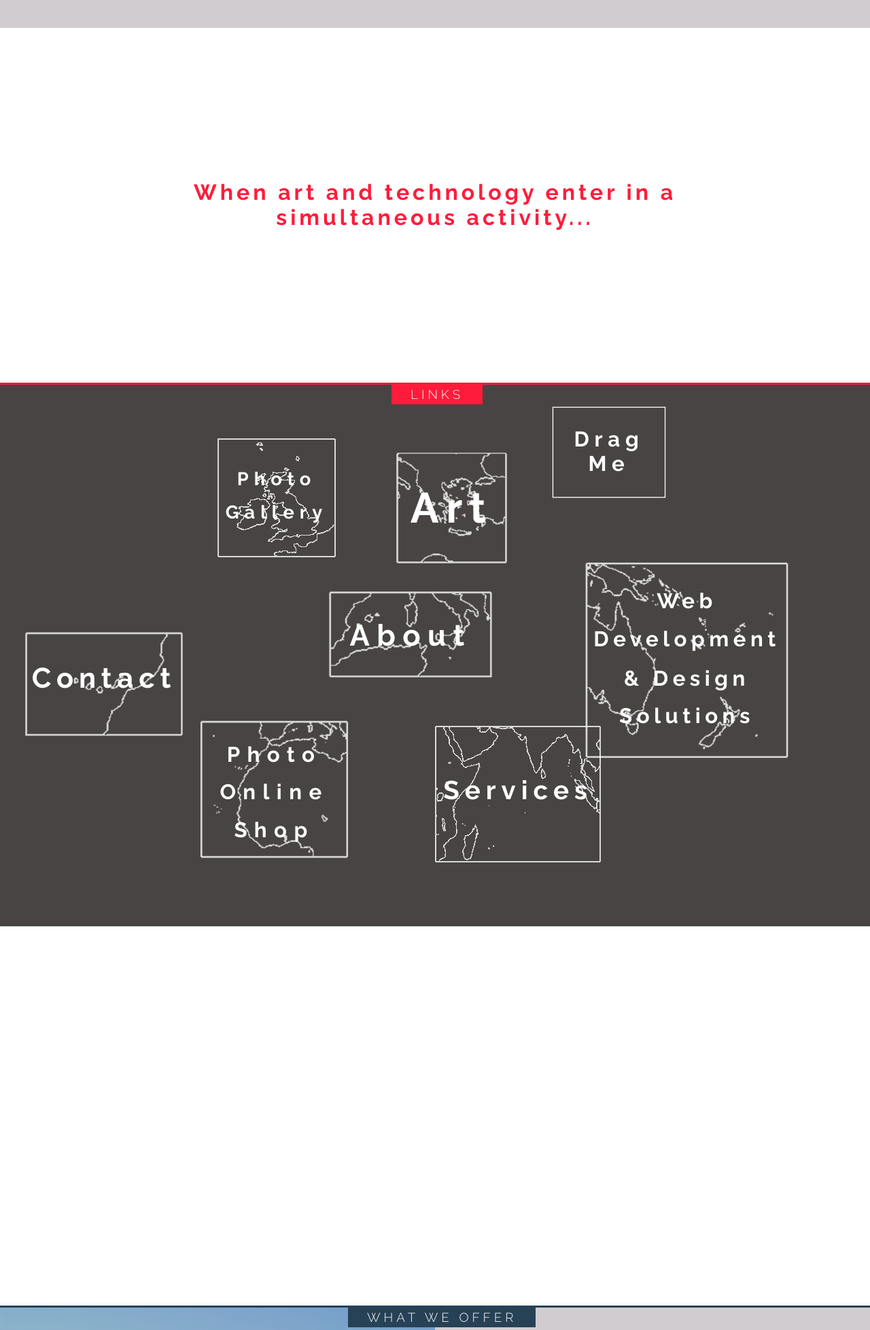
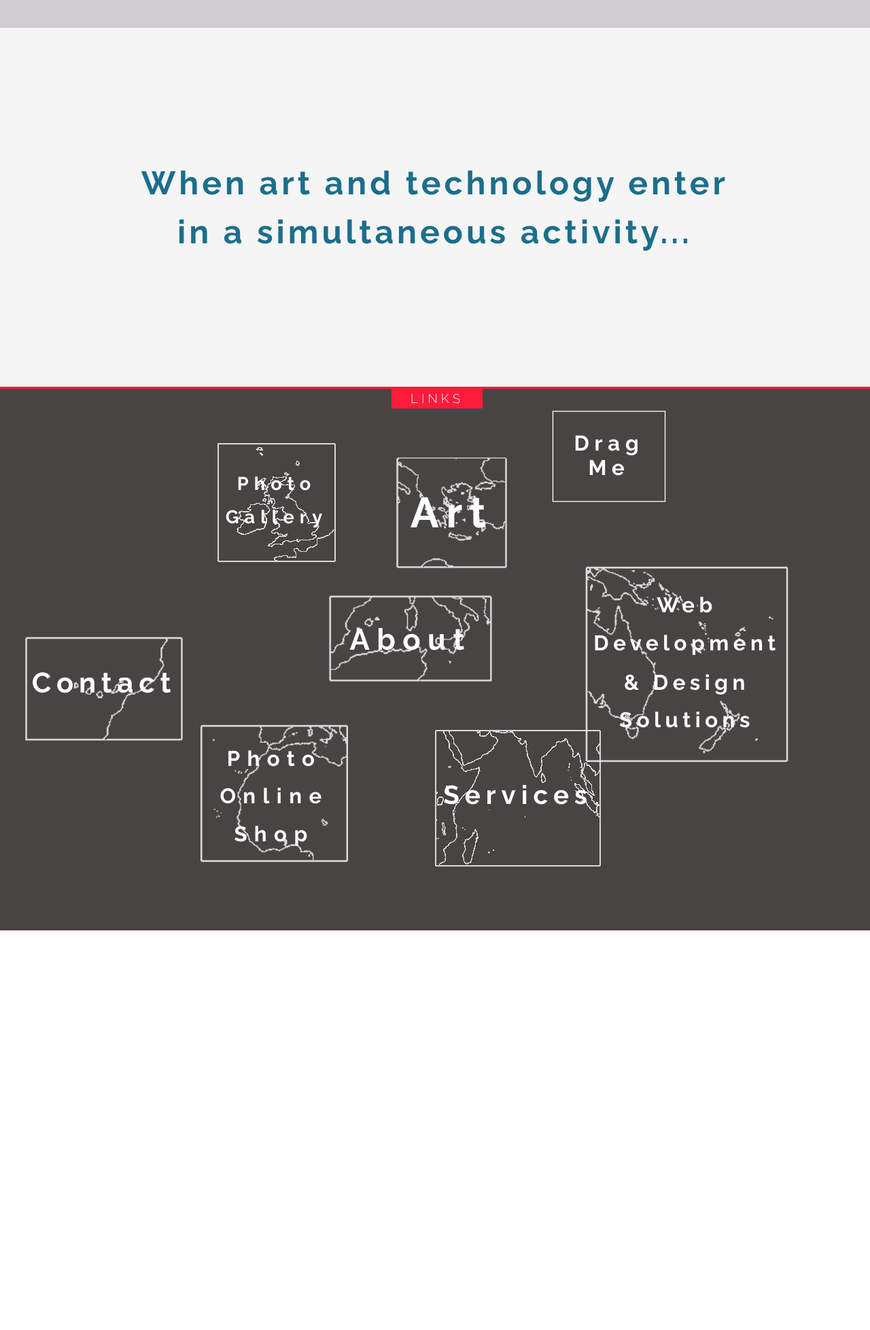
Before and after one commit to Aimypalo/final-project, a PHP site: page / in a window 1280 px wide. Shown: the part 1214-3171 px from the top of the page at 68% size. Run offline with PHP 8.4, Linux system fonts and the light colour scheme; some libraries are stand-ins or nearby versions; some web fonts are replaced.

Commit message:
Background and colour changes
Small changes to .text-2 background-color and text-size

```diff
--- a/css/style.css
+++ b/css/style.css
@@ -755,12 +755,13 @@ p {
 }
 
 .text-2 {
-  background: none;
-  color: #ff1c3a;
+  background-color: whitesmoke;
+  color: #1c6e8c;
   font-size: 2.5rem;
   font-weight: 700;
   letter-spacing: 5px;
   overflow: hidden;
+  line-height: 1.5em;
 }
 
 h3 {
@@ -931,6 +932,7 @@ h3 {
   font-size: 2.5rem;
   letter-spacing: 5px;
   overflow: hidden;
+  line-height: 1.5em;
 }
 
 .services {
@@ -984,7 +986,7 @@ h3 {
   background-color: #d0ccd0;
 }
 .grid-row .text li {
-  list-style-type: circle;
+  list-style-type: disc;
   font-size: 0.9rem;
   font-family: 'Quicksand', sans-serif;
   text-align: left;
@@ -1445,8 +1447,8 @@ h3 {
   }
 
   .text-2, .text-3 {
-    font-size: 1.7rem;
-    padding: 5em 3em;
+    font-size: 2rem;
+    padding: 5em 2em;
   }
 
   .grid-row .text ul p {
@@ -1472,8 +1474,8 @@ h3 {
   }
 
   .text-2, .text-3 {
-    font-size: 2rem;
-    padding: 7em;
+    font-size: 3rem;
+    padding: 4em;
   }
 
   .grid-row .text ul p {
--- a/scss/_main.scss
+++ b/scss/_main.scss
@@ -322,12 +322,14 @@ p {
 }
 
 .text-2 {
-	background: none;
-	color: $highlight;
+	background-color: whitesmoke;
+	// background: none;
+	color: #1c6e8c;
 	font-size: 2.5rem;
 	font-weight: 700;
 	letter-spacing: 5px;
 	overflow: hidden;
+	line-height: 1.5em;
 }
 
 h3 {
@@ -534,6 +536,7 @@ h3 {
 	font-size: 2.5rem;
 	letter-spacing: 5px;
 	overflow: hidden;
+	line-height: 1.5em;
 }
 
 .services {
@@ -587,7 +590,7 @@ h3 {
 			background-color: $secondary-color;
 		}
 		li {
-			list-style-type: circle;
+			list-style-type: disc;
 			font-size: 0.9rem;
 			font-family: 'Quicksand', sans-serif;
 			text-align: left;
@@ -1081,8 +1084,8 @@ h3 {
 	}
 
 	.text-2, .text-3 {
-		font-size: 1.7rem;
-		padding: 5em 3em;
+		font-size: 2rem;
+		padding: 5em 2em;
 	}
 
 	.grid-row .text ul {
@@ -1111,8 +1114,8 @@ h3 {
 	}
 
 	.text-2, .text-3 {
-		font-size: 2rem;
-		padding: 7em;
+		font-size: 3rem;
+		padding: 4em;
 	}
 
 	.grid-row .text ul {
```
Also changed, not shown: 1 other file.
